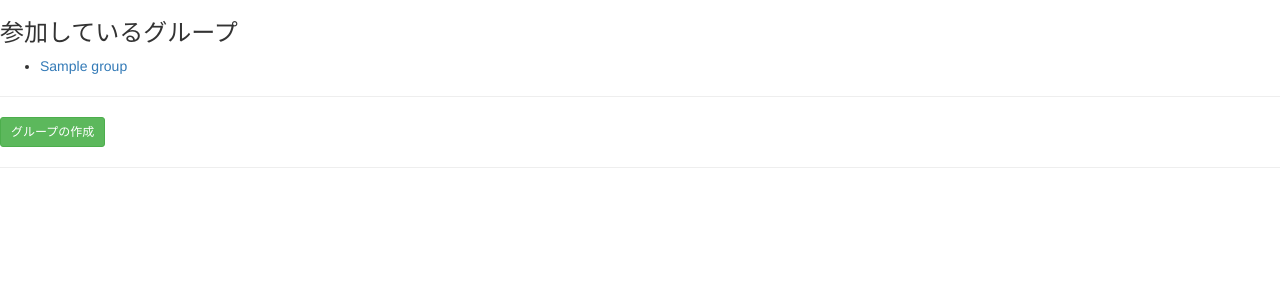
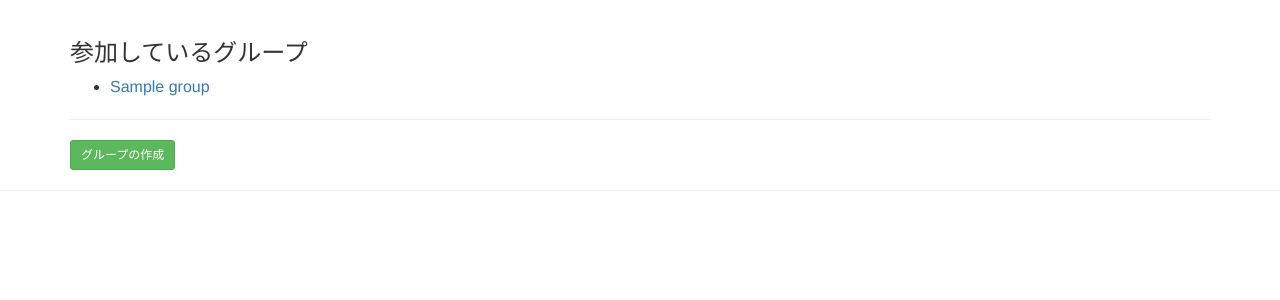
Before and after one commit to tomita0119/Private-Django-Project, a Django app: page /surm/ in a window 1280 px wide. Shown: the part 52-352 px from the top of the page. Run offline with Django 3.2, Linux system fonts and the light colour scheme; a user stored in the database is signed in; tables that the repository leaves empty hold one stand-in row (values such as "Sample post"); some libraries are stand-ins or nearby versions.

Commit message:
新しいリソースの方が上に来る様にした

```diff
--- /dev/null
+++ b/static/css/index.css
@@ -0,0 +1,4 @@
+.mygroups li{
+    font-size: 16px;
+    margin-bottom: 10px;
+}
--- a/surm/views.py
+++ b/surm/views.py
@@ -56,8 +56,8 @@ def group_index(request, group_id):
 #         new_resource.save()
 #     except:
 #         pass
-    resources = Resource.objects.filter(group=group)
-    print resources
+    resources = Resource.objects.filter(group=group).order_by('-created')
+
     context = {
         'title': group.name,
         'group': group,
--- a/templates/surm/index.html
+++ b/templates/surm/index.html
@@ -2,12 +2,17 @@
 {% load bootstrap3 %}
 {% load static from staticfiles %}
 
+{% block additional_static %}
+<link href="{% static 'css/index.css' %}" rel="stylesheet">
+{% endblock %}
+
 {% block title %}{{ title }}{% endblock %}
 
 {% block content %}
+    <div class="container">
         <h3>参加しているグループ</h3>
         {% if mygroups %}
-        <ul>
+            <ul class="mygroups">
             {% for mygroup in mygroups %}
                 <li><a href="{% url 'surm.views.group_index' group_id=mygroup.id %}">{{ mygroup.name }}</a></li>
             {% endfor %}
@@ -17,4 +22,5 @@
         {% endif %}
         <hr />
         <a href="{% url 'surm.views.cre_group' %}" class="btn btn-success btn-sm">グループの作成</a>
+    </div>
 {% endblock %}
```
Also changed, not shown: 2 other files. Lines whose indentation alone changed are shown as unchanged.
